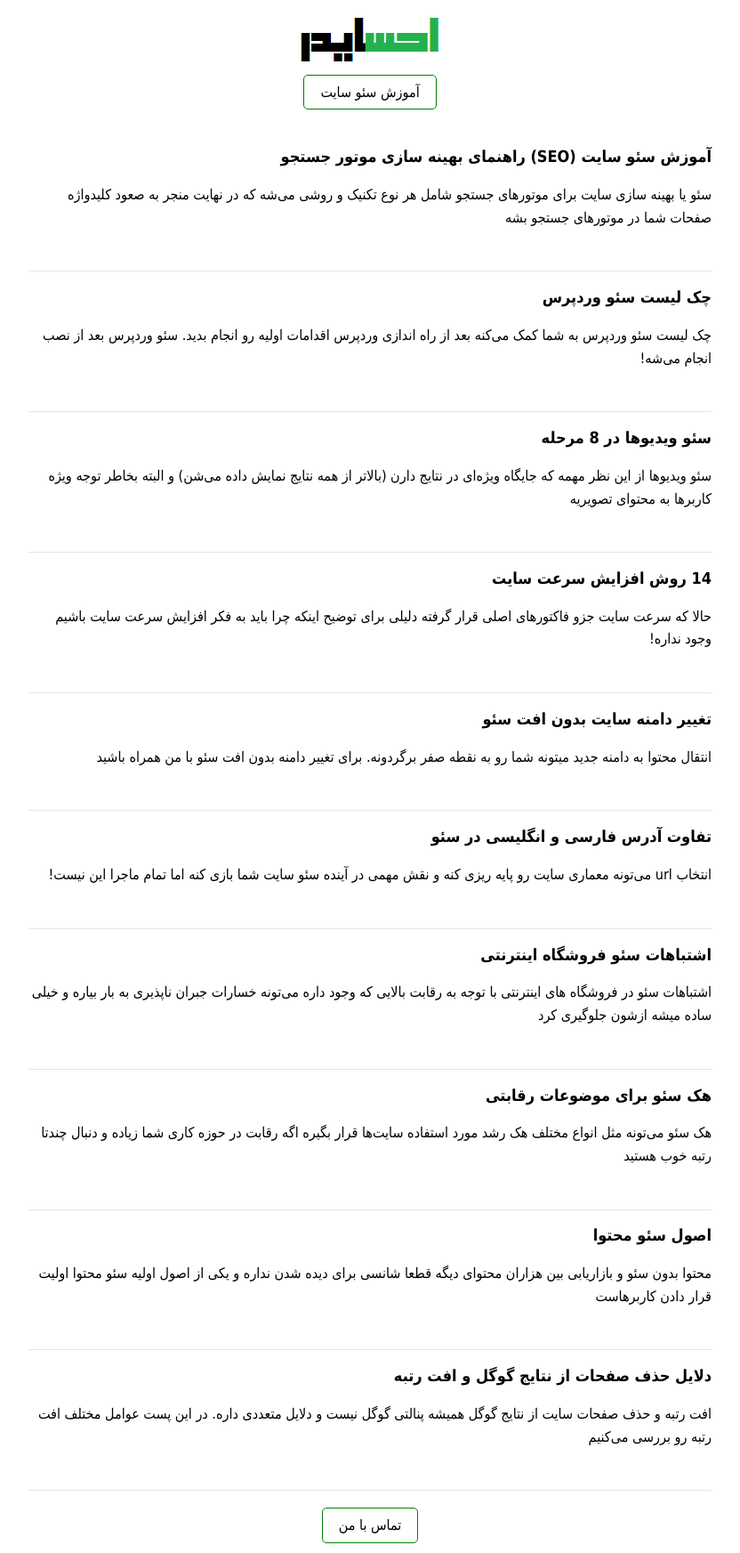
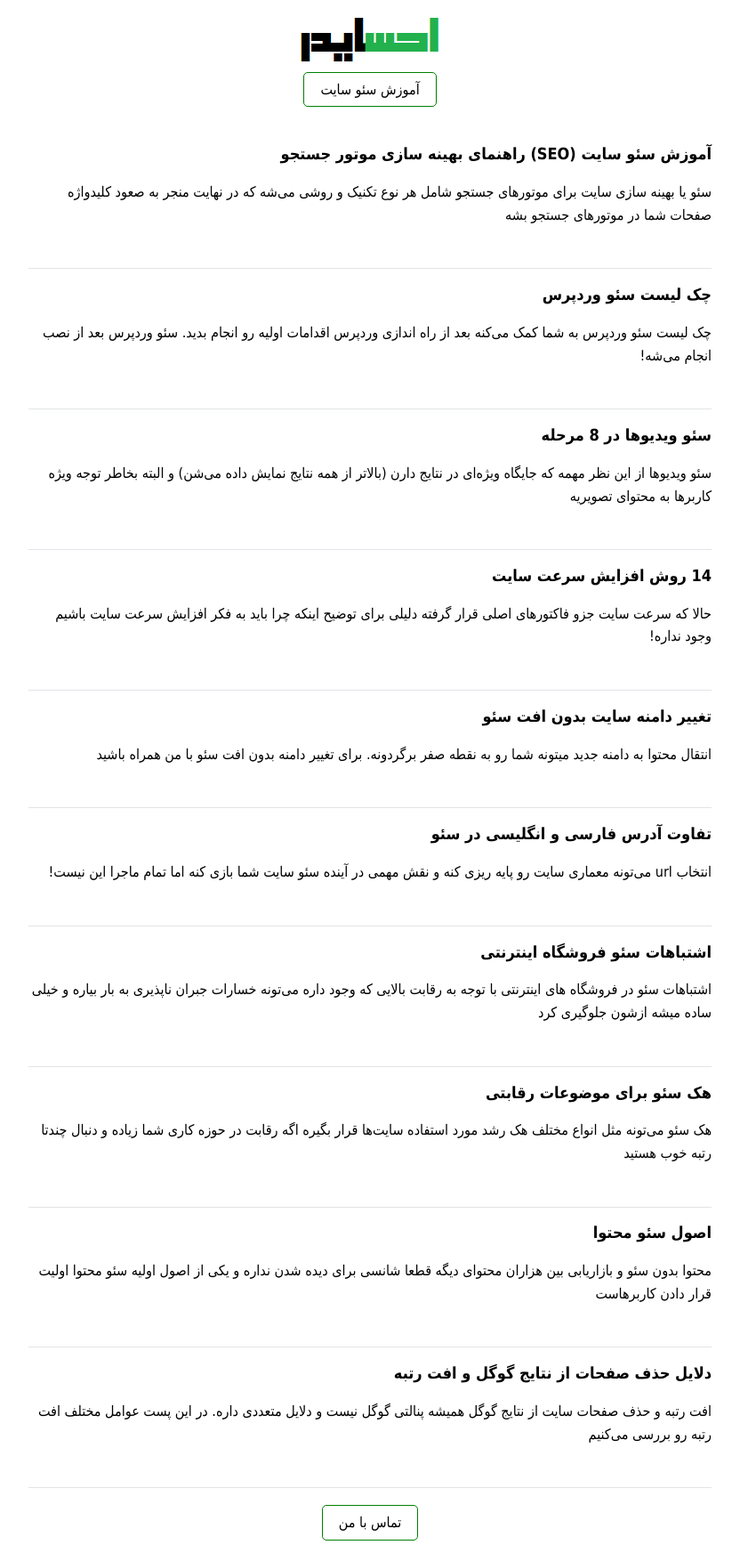
Before and after one commit to darkblog/darkblog.github.io, a Jekyll site: the page built from index.html, in a window 1280 px wide. Shown: the whole page at 89% size, without its empty margins (224-1056 px from the left). Built offline with Jekyll 4.4.1, drawn with Linux system fonts in a browser that asks for light colours.

Commit message:
Update index.html

```diff
--- a/_layouts/index.html
+++ b/_layouts/index.html
@@ -6,7 +6,7 @@
 <title>{% if page.title %}{{ page.title }}{% else %}{{ site.name }}{% endif %}</title>
 <meta name="description" content="{% if page.excerpt %}{{ page.excerpt | strip_html | strip_newlines | truncate: 160 }}{% else %}{{ site.description }}{% endif %}">
 <link rel="canonical" href="{{ page.url | replace:'index.html','' | prepend: site.baseurl | prepend: site.url }}">
-<style>body{font:100%/1.6 Tahoma}.container{margin:16px auto;padding:0 10px;max-width:768px}h1{font-size:x-small}h2{font-size:large}p{margin:15px 0}a{color:black;text-decoration:none}img{max-width:100%}nav{margin-top:-4px;padding-bottom:20px}.post{padding-bottom:2em;border-bottom:1px solid #e1e4e8}.center{display:block;margin:auto;text-align:center}.button{border:1px solid green;padding:6px 18px;display:inline-block;margin:3px;border-radius:5px}</style>
+<style>body{font:100%/1.6 Tahoma}.container{margin:16px auto;padding:0 10px;max-width:768px}h1{font-size:x-small}h2{font-size:large}p{margin:15px 0}a{color:black;text-decoration:none}img{max-width:100%}nav{margin-top:-7px;padding-bottom:20px}.post{padding-bottom:2em;border-bottom:1px solid #e1e4e8}.center{display:block;margin:auto;text-align:center}.button{border:1px solid green;padding:6px 18px;display:inline-block;margin:3px;border-radius:5px}</style>
 </head>
 <body>
 <header class="center">
```
